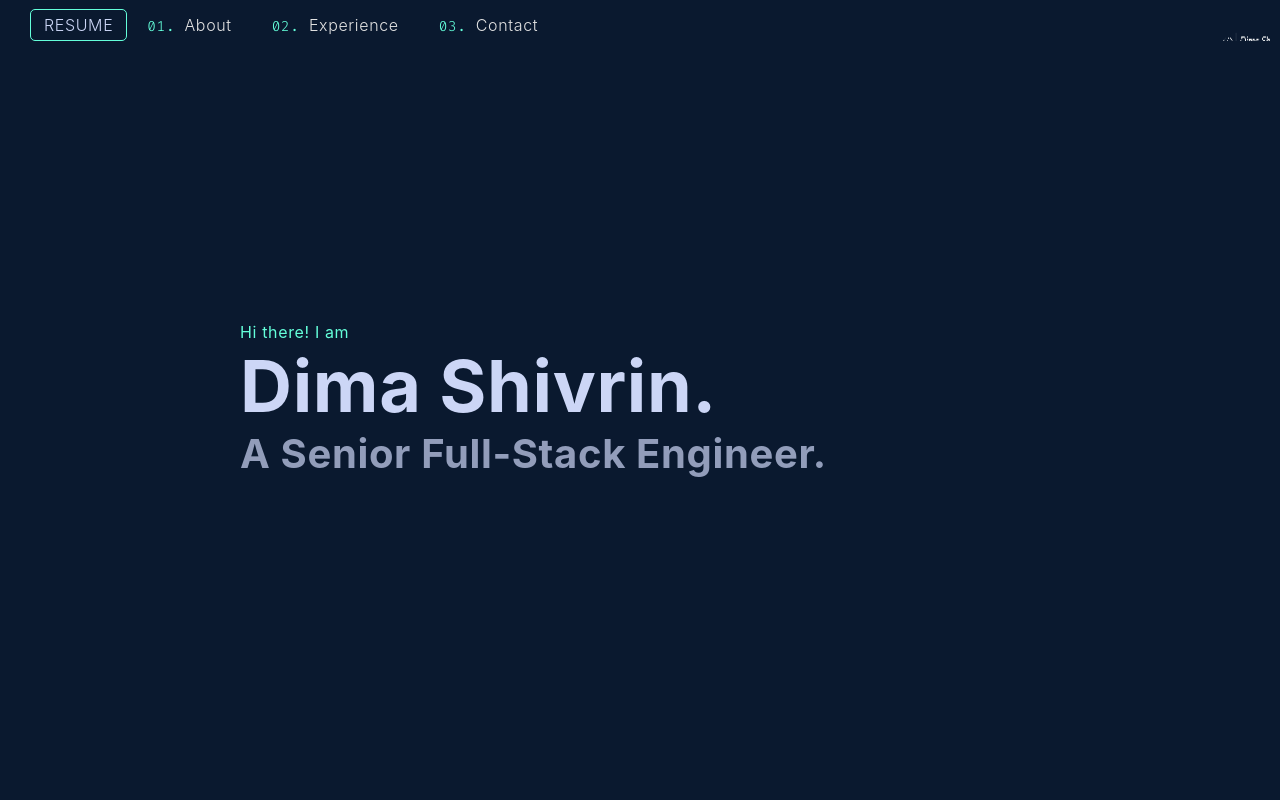
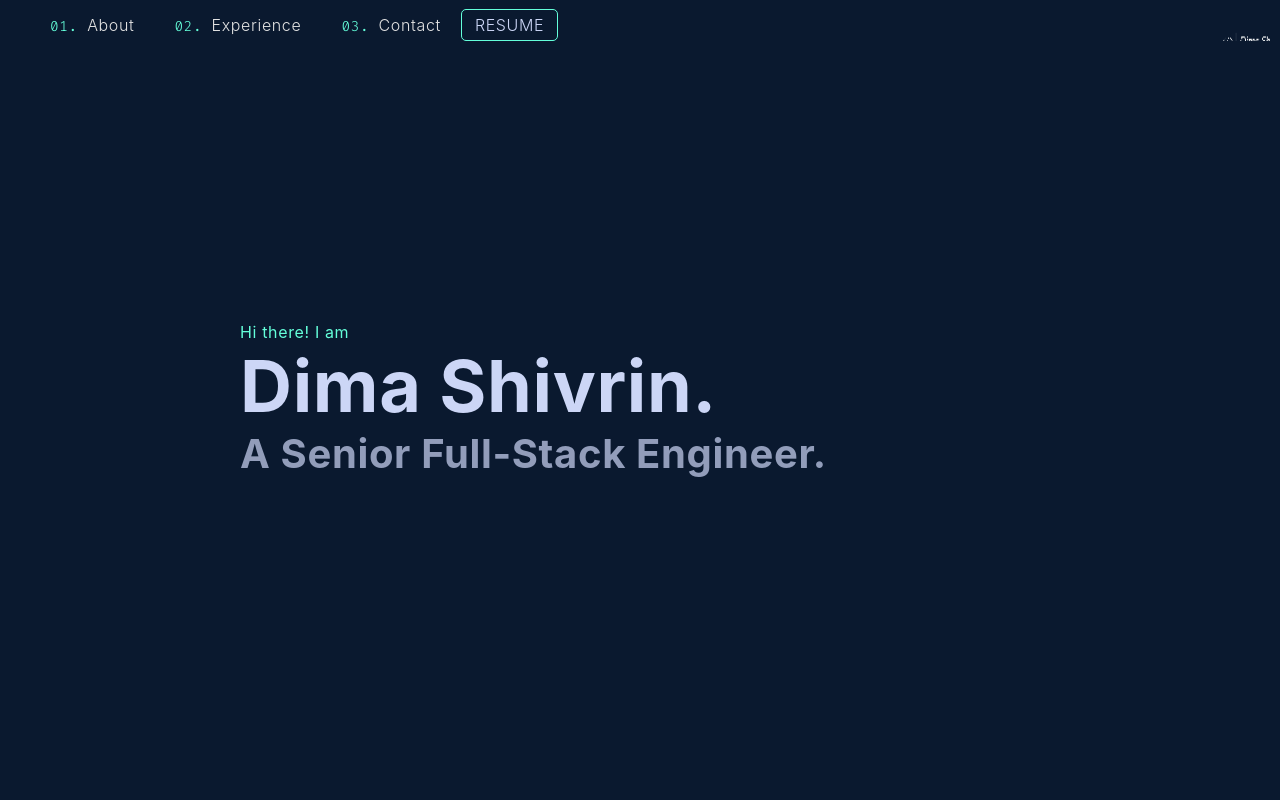
Before and after one commit to dshivrin/Portfolio, a React (Create React App) app: page / in a window 1280 px wide. Shown: the top 800 px of the page. Built offline with nearby package versions, Linux system fonts and the light colour scheme; a web font is replaced by a local one.

Commit message:
Now using react router properly

```diff
--- a/src/App.tsx
+++ b/src/App.tsx
@@ -1,14 +1,19 @@
 import "./App.scss";
 import Navigation from "./Components/Navigation/Navigation";
 import Main from "Components/Main/Main";
-import { Outlet } from "react-router-dom";
+import { BrowserRouter as Router, Routes, Route } from "react-router-dom";
+import GameOfLife from "Components/Hobbies/GOL/GOL";
 
 function App() {
   return (
-    <div>
+    <Router>
       <Navigation />
-      <Outlet/>
-    </div>
+      <Routes>
+        <Route path="/" element={<Main />} />
+        <Route path="main" element={<Main />} />
+        <Route path="gol" element={<GameOfLife />} />
+      </Routes>
+    </Router>
   );
 }
 
--- a/src/Components/Main/Main.tsx
+++ b/src/Components/Main/Main.tsx
@@ -4,7 +4,6 @@ import Contact from "Components/Contact/Contact";
 import Experience from "Components/Experience/Experience";
 import Footer from "Components/Footer/Footer";
 import Intro from "Components/Intro/Intro";
-
 
 const Main = () => {
   return (
--- a/src/Components/Navigation/Navigation.tsx
+++ b/src/Components/Navigation/Navigation.tsx
@@ -1,4 +1,3 @@
-import { Link } from "react-router-dom";
 import "./Navigation.scss";
 import NavItem from "./NavItem/NavItem";
 import logo from "Media/logo_adobe_express.png";
@@ -10,12 +9,12 @@ const Navigation = () => {
   return (
     <div className="nav-bar">
       <div className="navigation">
+        <NavItem href="#about" text="About" />
+        <NavItem href="#experience" text="Experience" />
+        <NavItem href="#contact" text="Contact" />
         <a className="download" href={externalUrls.RESUME_URL}>
           RESUME
         </a>
-        <NavItem href="#about" text="About" />
-        <NavItem href="#experience" text="Experience" />
-        <NavItem href="#contact" text="Contact" />
       </div>
       <a
         //href="main"
--- a/src/index.tsx
+++ b/src/index.tsx
@@ -1,11 +1,8 @@
 import React from "react";
 import ReactDOM from "react-dom/client";
+import reportWebVitals from "./reportWebVitals";
 import App from "./App";
 import "./index.css";
-import reportWebVitals from "./reportWebVitals";
-import { BrowserRouter, Routes, Route } from "react-router-dom";
-import GameOfLife from "./Components/Hobbies/GOL/GOL";
-import Main from "./Components/Main/Main";
 
 const root = ReactDOM.createRoot(
   document.getElementById("root") as HTMLElement
@@ -13,19 +10,9 @@ const root = ReactDOM.createRoot(
 
 //React.StrictMode makes the app load twice in dev mode. Restore before production
 root.render(
-  // <React.StrictMode>
-  //  <App/>
-  // </React.StrictMode>
-
-  <BrowserRouter>
-    <Routes>
-      <Route path="/" element={<App />}>
-      <Route path="/" element={<Main />} />
-        <Route path="main" element={<Main />} />
-        <Route path="gol" element={<GameOfLife />} />
-      </Route>
-    </Routes>
-  </BrowserRouter>
+  <React.StrictMode>
+   <App/>
+  </React.StrictMode>
 );
 
 // If you want to start measuring performance in your app, pass a function
```
